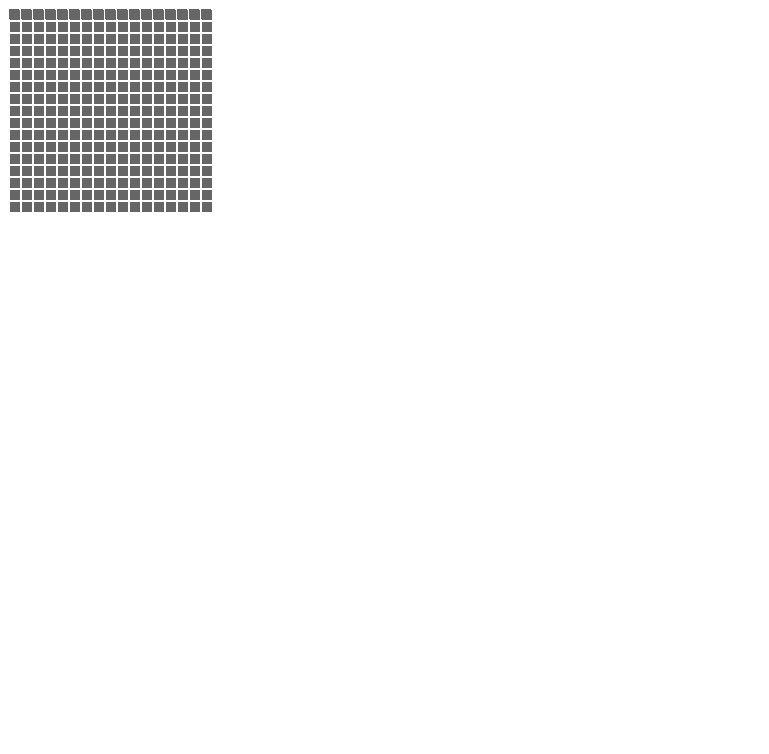
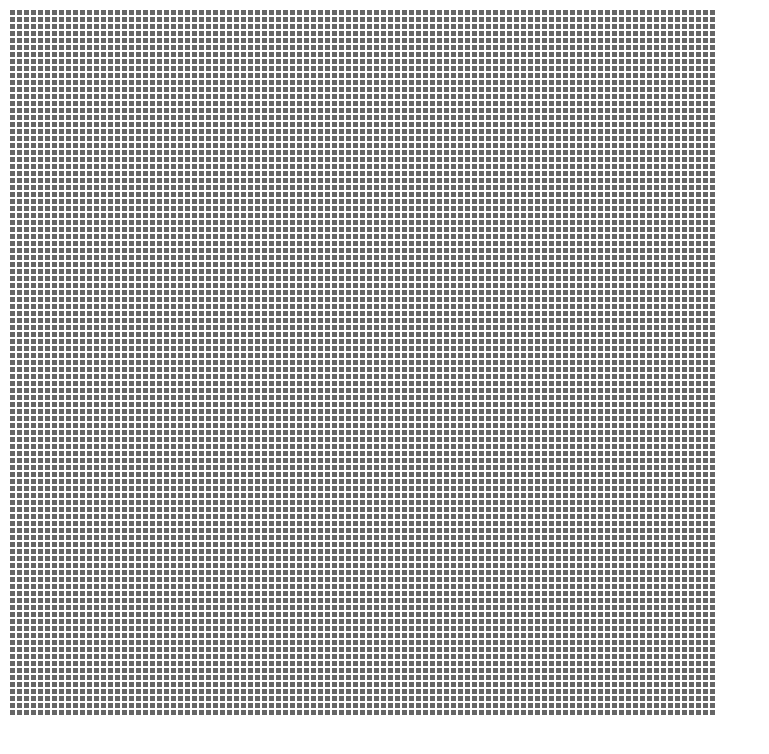
Before and after one commit to deleteriousEffect/sketchr, a plain HTML site: page index.html in a window 1280 px wide. Shown: the whole page, without its empty margins (0-769 px from the left). Drawn offline with nearby package versions, Linux system fonts and the light colour scheme.

Commit message:
add working sketchpad

```diff
--- a/app.js
+++ b/app.js
@@ -10,8 +10,11 @@ $(document).ready(function() {
     var i;
         gridCollumns (size);
         for (i = 0; i <= size; i += 1) {
-            $('.collumn').append('<div></div>');
+            $('.collumn').append('<div class="grid-unit"></div>');
         }
     }
-    gridCreate(16);
+    $('.sketchpad').on('mouseenter', '.grid-unit', function() {
+        $(this).addClass('sketched');
+    });
+    gridCreate(100);
 });
--- a/sass/style.sass
+++ b/sass/style.sass
@@ -1,6 +1,11 @@
 .sketchpad div
-  height: 10px
-  width: 10px
+  height: 5px
+  width: 5px
   float: left
+  margin: 1px
+
+.grid-unit
   background-color: #666
-  margin: 1px
+
+.sketched
+  background-color: #000
```
Also changed, not shown: style.css.
